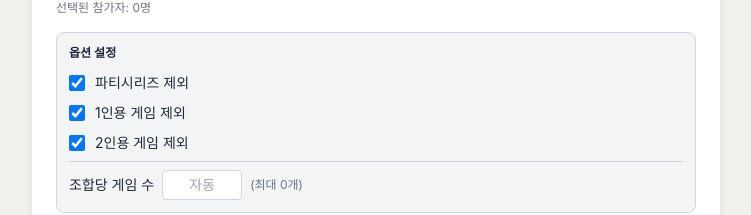
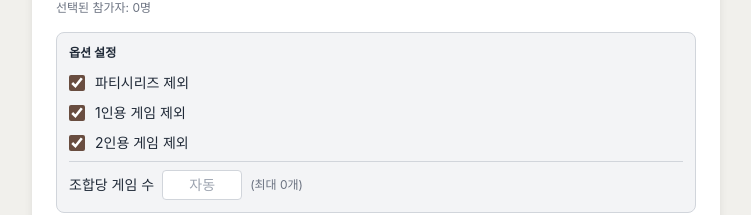
Before and after one commit to won-N-only/backend-express-frontend-react-murder-mystery, a Next.js app: page /match in a window 1280 px wide. Shown: the part 242-457 px from the top of the page, without its empty margins (264-1015 px from the left). Built offline with nearby package versions, Linux system fonts and the light colour scheme; no server answers; a web font is replaced by a local one.

Commit message:
style: 매칭 섹션 스타일 (체크박스 accent 등, MatchOptions, PlayerSelector, match/page)

```diff
--- a/app/components/pages/match/MatchOptions.tsx
+++ b/app/components/pages/match/MatchOptions.tsx
@@ -30,7 +30,7 @@ export default function MatchOptions({
                         type="checkbox"
                         checked={excludePartySeries}
                         onChange={(e) => onExcludePartySeriesChange(e.target.checked)}
-                        className="rounded w-4 h-4 text-head-blue focus:ring-head-blue"
+                        className="rounded w-4 h-4 accent-head-brown focus:ring-head-brown"
                     />
                     <span className="select-none text-head-gray-800">파티시리즈 제외</span>
                 </label>
@@ -39,7 +39,7 @@ export default function MatchOptions({
                         type="checkbox"
                         checked={excludeSinglePlayer}
                         onChange={(e) => onExcludeSinglePlayerChange(e.target.checked)}
-                        className="rounded w-4 h-4 text-head-blue focus:ring-head-blue"
+                        className="rounded w-4 h-4 accent-head-brown focus:ring-head-brown"
                     />
                     <span className="select-none text-head-gray-800">1인용 게임 제외</span>
                 </label>
@@ -48,7 +48,7 @@ export default function MatchOptions({
                         type="checkbox"
                         checked={excludeTwoPlayer}
                         onChange={(e) => onExcludeTwoPlayerChange(e.target.checked)}
-                        className="rounded w-4 h-4 text-head-blue focus:ring-head-blue"
+                        className="rounded w-4 h-4 accent-head-brown focus:ring-head-brown"
                     />
                     <span className="select-none text-head-gray-800">2인용 게임 제외</span>
                 </label>
@@ -73,7 +73,7 @@ export default function MatchOptions({
                                     }
                                 }
                             }}
-                            className="w-20 rounded border border-head-gray-300 px-2 py-1 text-center text-head-gray-800 focus:outline-none focus:ring-2 focus:ring-head-blue"
+                            className="w-20 rounded border border-head-gray-300 px-2 py-1 text-center text-head-gray-800 focus:outline-none focus:ring-2 focus:ring-head-brown"
                         />
                         <span className="text-xs text-head-gray-500">
                             (최대 {selectedPlayersCount}개)
--- a/app/components/pages/match/PlayerSelector.tsx
+++ b/app/components/pages/match/PlayerSelector.tsx
@@ -20,7 +20,7 @@ export default function PlayerSelector({
                     onClick={() => onToggle(p._id)}
                     className={`rounded-lg border px-3 py-2 text-sm transition ${
                         selectedPlayers.includes(p._id)
-                            ? "bg-head-blue text-head-white border-head-blue shadow-soft"
+                            ? "bg-head-brown text-head-white border-head-brown shadow-soft"
                             : "bg-head-white hover:bg-head-gray-100 border-head-gray-300 text-head-gray-800"
                     }`}
                 >
--- a/app/match/page.tsx
+++ b/app/match/page.tsx
@@ -72,7 +72,7 @@ export default function MatchPage() {
                     type="button"
                     onClick={handleMatch}
                     disabled={loading || !selectedPlayers.length}
-                    className="w-full rounded-lg bg-head-blue py-2.5 text-head-white font-semibold disabled:bg-head-gray-300 disabled:text-head-gray-500 hover:bg-head-blue-dark transition"
+                    className="w-full rounded-lg bg-head-brown py-2.5 text-head-white font-semibold disabled:bg-head-gray-300 disabled:text-head-gray-500 hover:bg-head-brown-dark transition"
                 >
                     {loading ? "매칭 중..." : "조합 추천 보기"}
                 </button>
```
